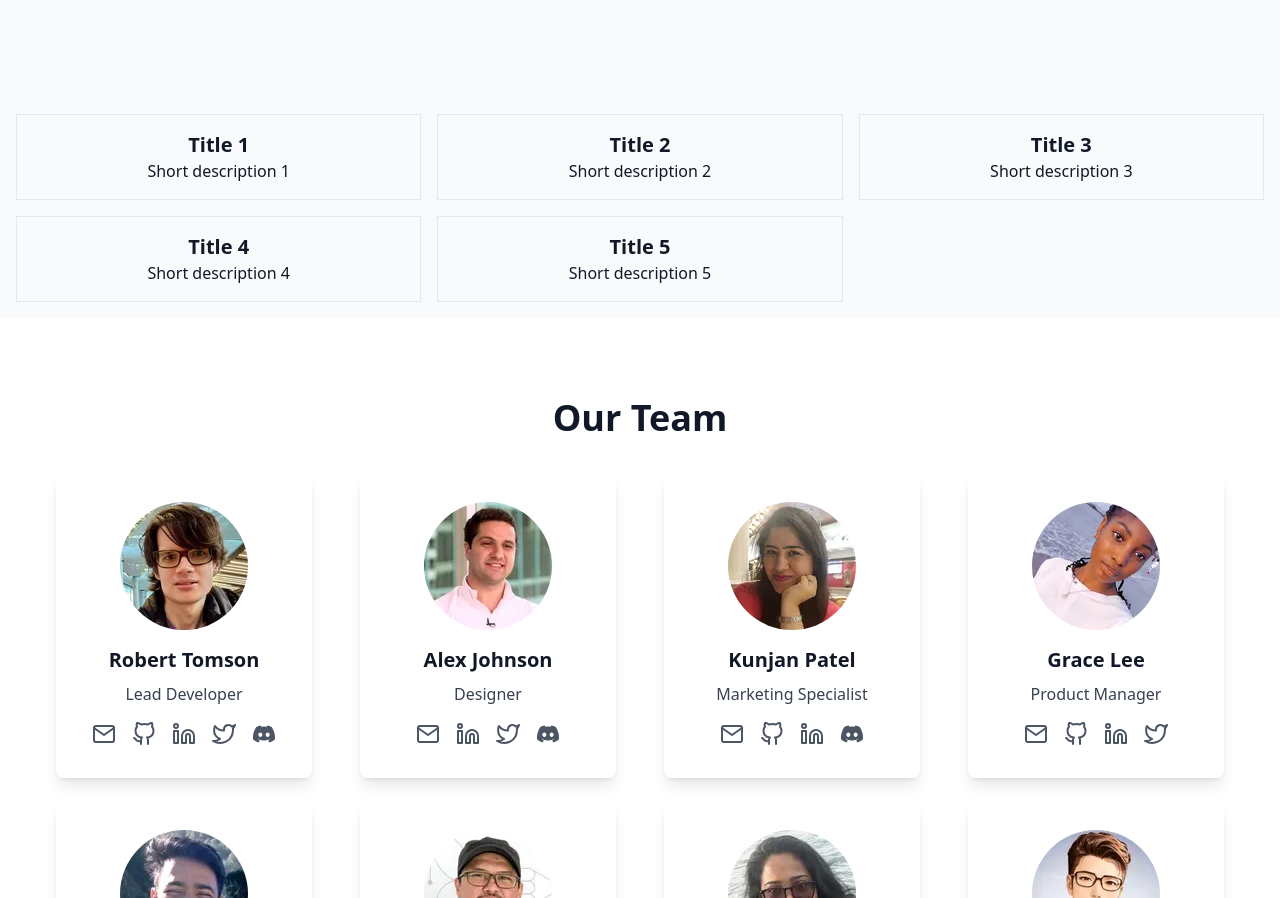
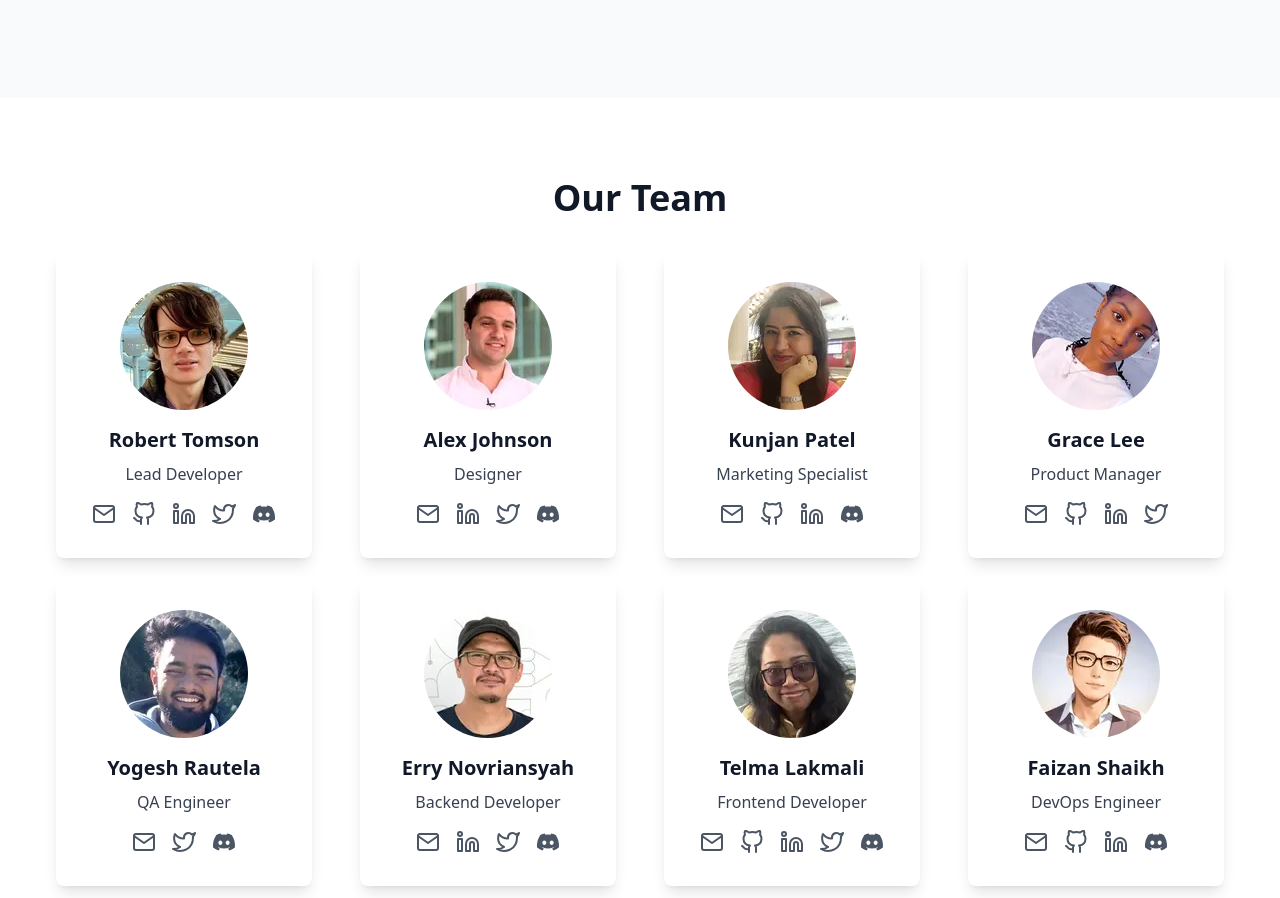
Before and after one commit to sharif2552/pt-10, a React (Create React App) app: page / in a window 1280 px wide. Shown: the part 6462-7360 px from the top of the page. Built offline with nearby package versions, Linux system fonts and the light colour scheme.

Commit message:
chore: Update Timeline component styles and add hover effect to timeline content

```diff
--- a/src/Components/Timeline/Timeline.jsx
+++ b/src/Components/Timeline/Timeline.jsx
@@ -37,7 +37,8 @@ const data = [
   {
     img: require("../../Assets/img/timeline/Mynth_CNT_Swaps-6.png"),
     title: "Mynth CNT Swaps",
-    description: "Detailed description for Mynth CNT Swaps.",
+    description:
+      "Mynth is moving towards universal token liquidity, making the exchange of all tokens frictionless. At the heart of this endeavor are stablecoins, which Mynth utilizes to facilitate cross-chain swaps. This allows Mynth to offer a more secure and robust model, building on top of Cardano’s decentralization. <br /> Further expanding accessibility, Mynth is enabling the exchange of any Cardano token to a stablecoin, bypassing the traditional requirement for an existing liquidity pool. This means that any token can be easily converted into stablecoins, regardless of popularity, providing users with flexibility and freedom in managing their digital assets. Through these mechanisms, Mynth is not just enabling smoother transactions but is also fostering a more inclusive and interconnected blockchain environment.",
   },
   {
     img: require("../../Assets/img/timeline/article-DAO-7.jpg"),
@@ -152,7 +153,7 @@ const TimelinePopup = ({ item, onClose }) => {
 
   return (
     <div className="fixed inset-0 bg-gray-800 bg-opacity-75 flex items-center justify-center z-50">
-      <div className="bg-white p-8 rounded-lg relative w-1/2">
+      <div className="bg-white dark:bg-custom-main-dark p-8 rounded-lg relative w-1/2">
         <button
           className="absolute top-2 right-2 text-gray-500"
           onClick={onClose}
@@ -160,7 +161,7 @@ const TimelinePopup = ({ item, onClose }) => {
           &times;
         </button>
         <img src={item.img} alt={item.title} className="mb-4" />
-        <h2 className="text-2xl font-bold mb-4">{item.title}</h2>
+        <h2 className="text-2xl font-bold mb-4 ">{item.title}</h2>
         <p>{item.description}</p>
       </div>
     </div>
--- a/src/Pages/IndexPage/IndexPage.jsx
+++ b/src/Pages/IndexPage/IndexPage.jsx
@@ -10,7 +10,6 @@ import TeamSection from "../../Components/TeamSection/TeamSection";
 import SocialLinksSection from "../../Components/SocialLinksSection/SocialLinksSection";
 import IntroSection from "../../Components/IntroSection/IntroSection";
 import Timeline from "../../Components/Timeline/Timeline";
-import TestComp from "../../Components/TestComp/TestComp";
 
 
 const IndexPage = () => {
@@ -55,9 +54,6 @@ const IndexPage = () => {
       <div id="roadmap">
         <Timeline />
       </div>
-      <div>
-        <TestComp />
-      </div>
       <div id="team">
         <TeamSection />
       </div>
```
